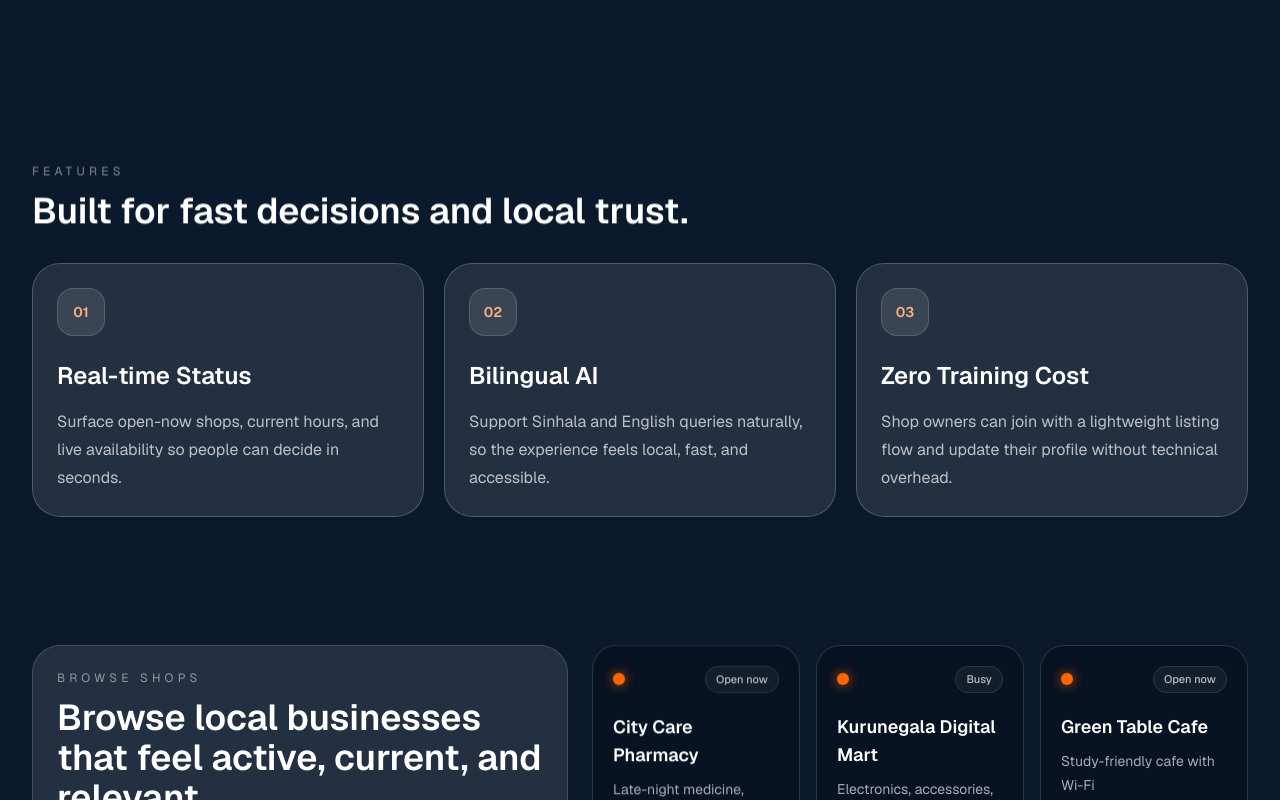
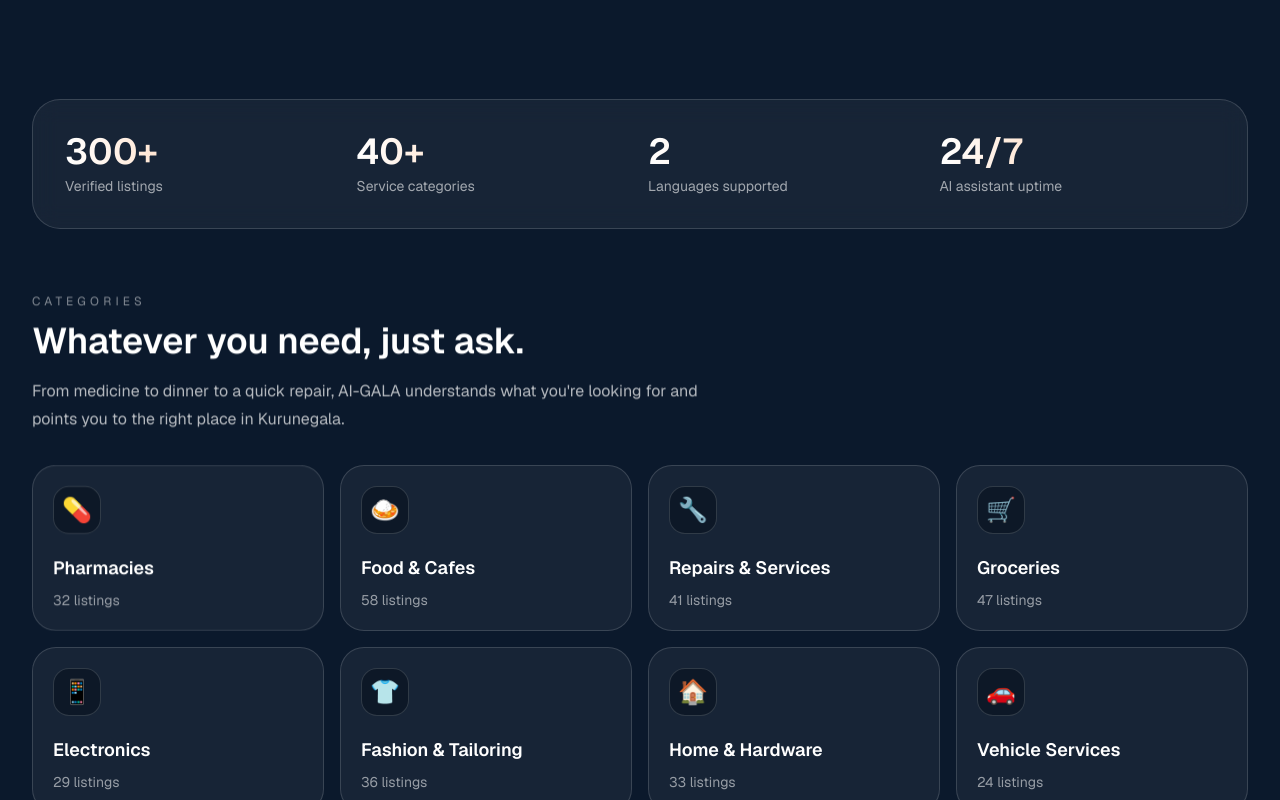
Before and after one commit to Ravidu-Senevirathne/ai-gala, a Next.js app: page / in a window 1280 px wide. Shown: the part 1060-1860 px from the top of the page. Built offline with nearby package versions, Linux system fonts and the light colour scheme.

Commit message:
Update landing page with latest content and styling changes

```diff
--- /dev/null
+++ b/components/landing/categories-section.tsx
@@ -0,0 +1,36 @@
+import type { CategoryCard } from "./types";
+
+type CategoriesSectionProps = {
+    categories: CategoryCard[];
+};
+
+export function CategoriesSection({ categories }: CategoriesSectionProps) {
+    return (
+        <section id="categories" className="mx-auto max-w-7xl px-4 py-10 sm:px-6 lg:px-8 lg:py-16">
+            <div className="mb-8 max-w-2xl" data-reveal>
+                <p className="text-xs uppercase tracking-[0.35em] text-white/50">Categories</p>
+                <h2 className="mt-3 text-3xl font-semibold text-white sm:text-4xl">Whatever you need, just ask.</h2>
+                <p className="mt-4 leading-7 text-white/70">
+                    From medicine to dinner to a quick repair, AI-GALA understands what you&apos;re looking for and points you to the right place in Kurunegala.
+                </p>
+            </div>
+
+            <div className="grid gap-4 sm:grid-cols-2 lg:grid-cols-4">
+                {categories.map((category, index) => (
+                    <article
+                        key={category.name}
+                        data-reveal
+                        style={{ transitionDelay: `${index * 70}ms` }}
+                        className="group rounded-[1.5rem] border border-white/15 bg-white/5 p-5 transition duration-300 hover:-translate-y-1 hover:border-[#FF6500]/35 hover:bg-white/10 hover:shadow-[0_20px_45px_rgba(0,0,0,0.26)]"
+                    >
+                        <div className="flex h-12 w-12 items-center justify-center rounded-2xl border border-white/15 bg-[#07111f]/60 text-2xl transition duration-300 group-hover:shadow-[0_0_28px_rgba(255,101,0,0.2)]">
+                            {category.icon}
+                        </div>
+                        <h3 className="mt-5 text-lg font-semibold text-white">{category.name}</h3>
+                        <p className="mt-2 text-sm text-white/55">{category.count}</p>
+                    </article>
+                ))}
+            </div>
+        </section>
+    );
+}
--- a/components/landing/landing-data.ts
+++ b/components/landing/landing-data.ts
@@ -1,10 +1,50 @@
-import type { FeatureCard, NavigationLink, ShopCard, StepCard } from "./types";
+import type { CategoryCard, FeatureCard, NavigationLink, ShopCard, StatItem, StepCard, Testimonial } from "./types";
 
 export const navLinks: NavigationLink[] = [
     { label: "Home", href: "#home" },
+    { label: "Categories", href: "#categories" },
     { label: "Features", href: "#features" },
     { label: "Browse Shops", href: "#browse-shops" },
     { label: "Contact", href: "#contact" },
+];
+
+export const stats: StatItem[] = [
+    { value: "300+", label: "Verified listings" },
+    { value: "40+", label: "Service categories" },
+    { value: "2", label: "Languages supported" },
+    { value: "24/7", label: "AI assistant uptime" },
+];
+
+export const categories: CategoryCard[] = [
+    { icon: "💊", name: "Pharmacies", count: "32 listings" },
+    { icon: "🍛", name: "Food & Cafes", count: "58 listings" },
+    { icon: "🔧", name: "Repairs & Services", count: "41 listings" },
+    { icon: "🛒", name: "Groceries", count: "47 listings" },
+    { icon: "📱", name: "Electronics", count: "29 listings" },
+    { icon: "👕", name: "Fashion & Tailoring", count: "36 listings" },
+    { icon: "🏠", name: "Home & Hardware", count: "33 listings" },
+    { icon: "🚗", name: "Vehicle Services", count: "24 listings" },
+];
+
+export const testimonials: Testimonial[] = [
+    {
+        quote:
+            "මට රෑ 9 ටත් open pharmacy එකක් හොයාගන්න ඕන වුණා. AI-GALA එක තත්පර කිහිපයකින්ම හරියටම ලගම තියෙන තැන කිව්වා.",
+        name: "Nimal Perera",
+        role: "Resident, Kurunegala Town",
+    },
+    {
+        quote:
+            "I listed my hardware shop and started getting walk-ins the same week. Updating my open status takes seconds.",
+        name: "Samanthi Fernando",
+        role: "Owner, Fernando Hardware",
+    },
+    {
+        quote:
+            "Searching in Sinhala just works. No more scrolling through outdated Facebook groups to find what's open.",
+        name: "Ashan Jayasuriya",
+        role: "University Student",
+    },
 ];
 
 export const subtitlePhrases = [
--- a/components/landing/landing-page.tsx
+++ b/components/landing/landing-page.tsx
@@ -2,20 +2,26 @@
 
 import { useEffect, useState } from "react";
 import { BrowseShopsSection } from "./browse-shops-section";
+import { CategoriesSection } from "./categories-section";
 import { FeaturesSection } from "./features-section";
 import { HeroSection } from "./hero-section";
 import { HowItWorksSection } from "./how-it-works-section";
 import {
     browseShops,
+    categories,
     featureCards,
     navLinks,
     ownerSteps,
     quickPrompts,
+    stats,
     subtitlePhrases,
+    testimonials,
     userSteps,
 } from "./landing-data";
 import { SiteFooter } from "./site-footer";
 import { SiteHeader } from "./site-header";
+import { StatsSection } from "./stats-section";
+import { TestimonialsSection } from "./testimonials-section";
 import type { AssistantResponse } from "./types";
 import { useRevealOnScroll } from "./use-reveal-on-scroll";
 
@@ -91,9 +97,12 @@
                     onPromptSubmit={handlePromptSubmit}
                     onQuickPromptSelect={handleQuickPrompt}
                 />
+                <StatsSection stats={stats} />
+                <CategoriesSection categories={categories} />
                 <FeaturesSection featureCards={featureCards} />
                 <BrowseShopsSection browseShops={browseShops} />
                 <HowItWorksSection userSteps={userSteps} ownerSteps={ownerSteps} />
+                <TestimonialsSection testimonials={testimonials} />
             </main>
 
             <SiteFooter navLinks={navLinks} />
--- /dev/null
+++ b/components/landing/stats-section.tsx
@@ -0,0 +1,22 @@
+import type { StatItem } from "./types";
+
+type StatsSectionProps = {
+    stats: StatItem[];
+};
+
+export function StatsSection({ stats }: StatsSectionProps) {
+    return (
+        <section className="mx-auto max-w-7xl px-4 sm:px-6 lg:px-8">
+            <div data-reveal className="grid gap-4 rounded-[1.75rem] border border-white/15 bg-white/5 p-6 backdrop-blur-md sm:grid-cols-2 lg:grid-cols-4 lg:p-8">
+                {stats.map((stat) => (
+                    <div key={stat.label} className="text-center sm:text-left">
+                        <div className="bg-gradient-to-r from-white to-[#FFB27A] bg-clip-text text-3xl font-semibold text-transparent sm:text-4xl">
+                            {stat.value}
+                        </div>
+                        <div className="mt-1 text-sm text-white/60">{stat.label}</div>
+                    </div>
+                ))}
+            </div>
+        </section>
+    );
+}
--- /dev/null
+++ b/components/landing/testimonials-section.tsx
@@ -0,0 +1,38 @@
+import type { Testimonial } from "./types";
+
+type TestimonialsSectionProps = {
+    testimonials: Testimonial[];
+};
+
+export function TestimonialsSection({ testimonials }: TestimonialsSectionProps) {
+    return (
+        <section className="mx-auto max-w-7xl px-4 py-10 sm:px-6 lg:px-8 lg:py-16">
+            <div className="mb-8 max-w-2xl" data-reveal>
+                <p className="text-xs uppercase tracking-[0.35em] text-white/50">Community</p>
+                <h2 className="mt-3 text-3xl font-semibold text-white sm:text-4xl">Loved by locals and shop owners alike.</h2>
+            </div>
+
+            <div className="grid gap-5 md:grid-cols-3">
+                {testimonials.map((testimonial, index) => (
+                    <article
+                        key={testimonial.name}
+                        data-reveal
+                        style={{ transitionDelay: `${index * 90}ms` }}
+                        className="flex flex-col justify-between rounded-[1.75rem] border border-white/15 bg-white/10 p-6 backdrop-blur-md transition duration-300 hover:-translate-y-1 hover:border-[#FF6500]/30"
+                    >
+                        <p className="leading-7 text-white/80">&ldquo;{testimonial.quote}&rdquo;</p>
+                        <div className="mt-6 flex items-center gap-3 border-t border-white/10 pt-4">
+                            <span className="flex h-10 w-10 items-center justify-center rounded-full border border-[#FF6500]/30 bg-[#FF6500]/10 text-sm font-semibold text-[#FFB27A]">
+                                {testimonial.name.charAt(0)}
+                            </span>
+                            <div>
+                                <div className="text-sm font-semibold text-white">{testimonial.name}</div>
+                                <div className="text-xs text-white/55">{testimonial.role}</div>
+                            </div>
+                        </div>
+                    </article>
+                ))}
+            </div>
+        </section>
+    );
+}
```
Also changed, not shown: components/landing/types.ts (+17 -0 lines), 1 other file (tests, documents, lock files or other folders).
